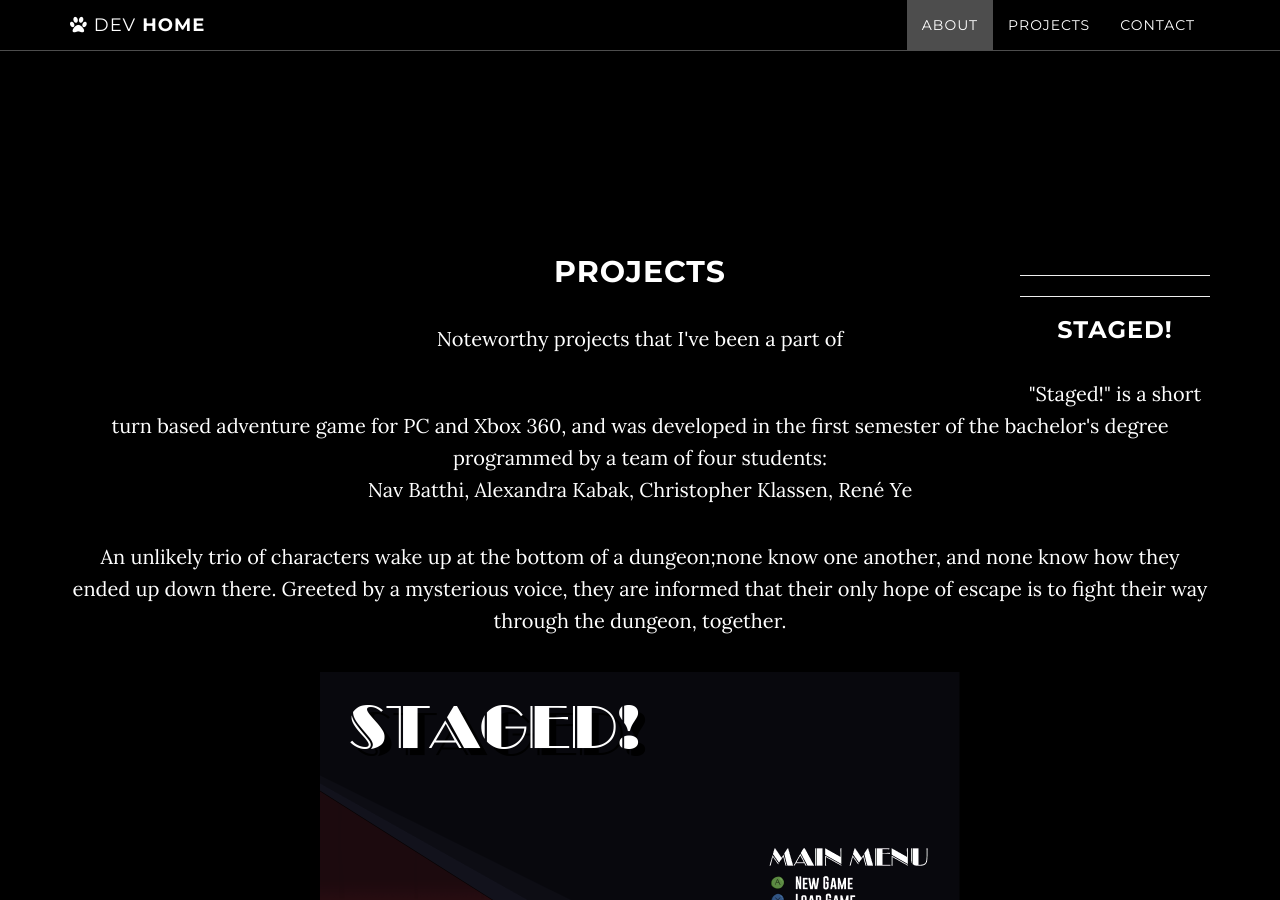
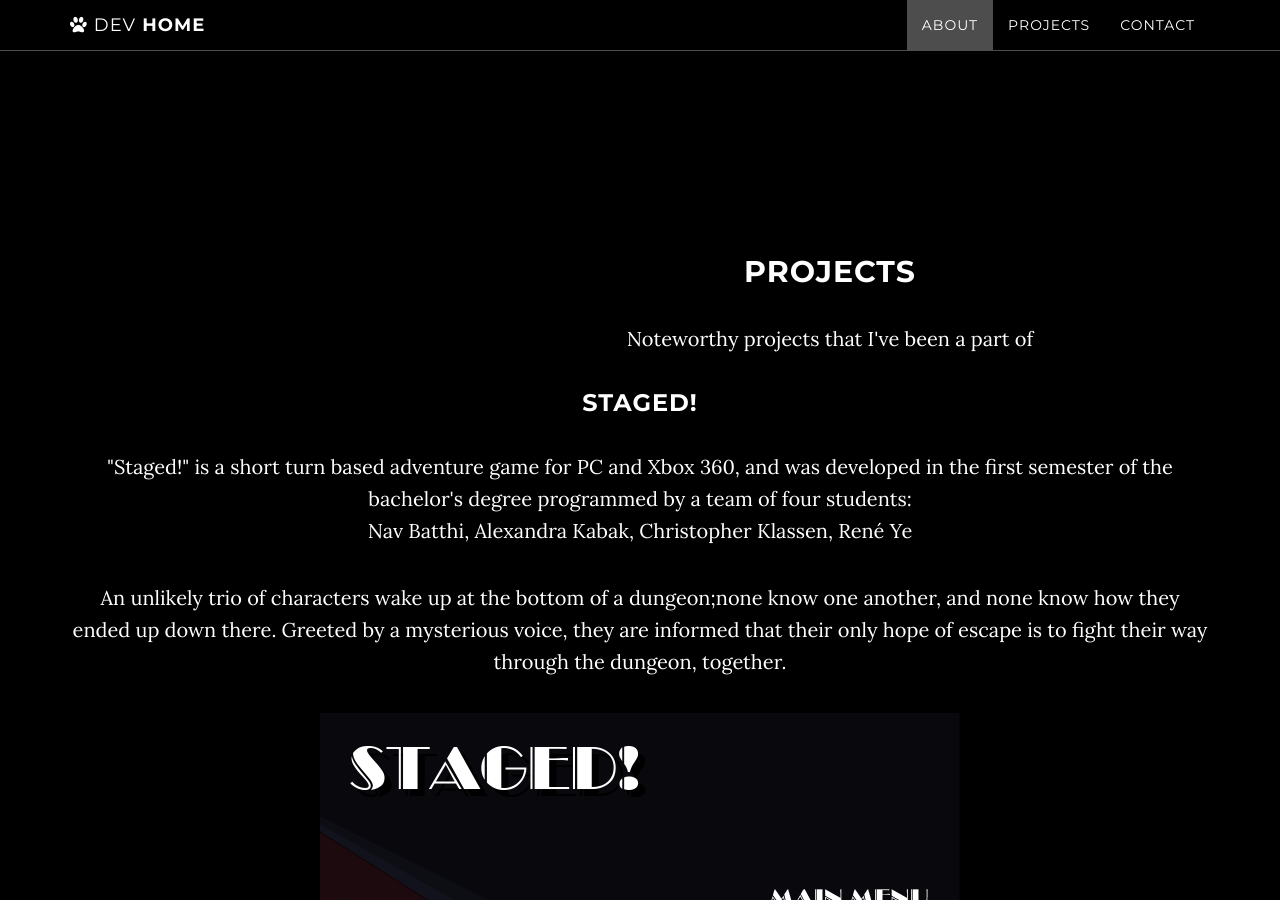
Before and after one commit to LexaFayte/DevKabak, a Jekyll site: the page built from index.html, in a window 1280 px wide and 900 px high, scrolled down 1180 px. Built offline with Jekyll 4.4.1, drawn with Linux system fonts in a browser that asks for light colours.

Commit message:
Update projects.html

```diff
--- a/_includes/projects.html
+++ b/_includes/projects.html
@@ -2,12 +2,12 @@
 <section id="projects" class="content-section text-center">
     <div class="projects-section">
         <div class="container">
-            <div class="col-lg-8 col-lg-offset-2">
+            <div class="col-lg-12 col-lg-offset-2">
                 <h2>Projects</h2>
                 <p>Noteworthy projects that I've been a part of</p>
           <!--      <a href="http://startbootstrap.com/template-overviews/grayscale/" class="btn btn-default btn-lg">Visit Download Page</a>-->
             </div>
-            <hr><hr>
+            <hr>
             <div>
               <h3>Staged!</h3>
               <p>"Staged!" is a short turn based adventure game for PC and Xbox 360, and was developed in the first semester of the bachelor's degree programmed by
```
